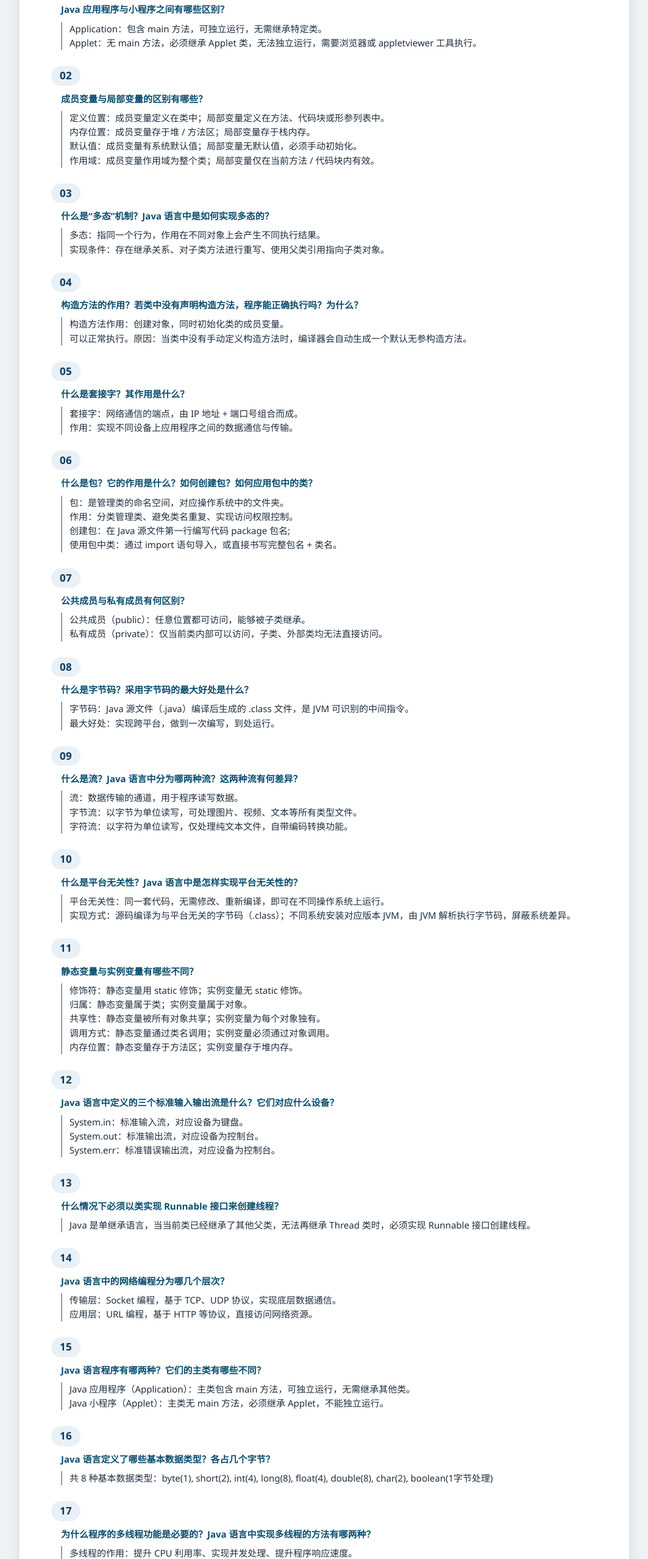
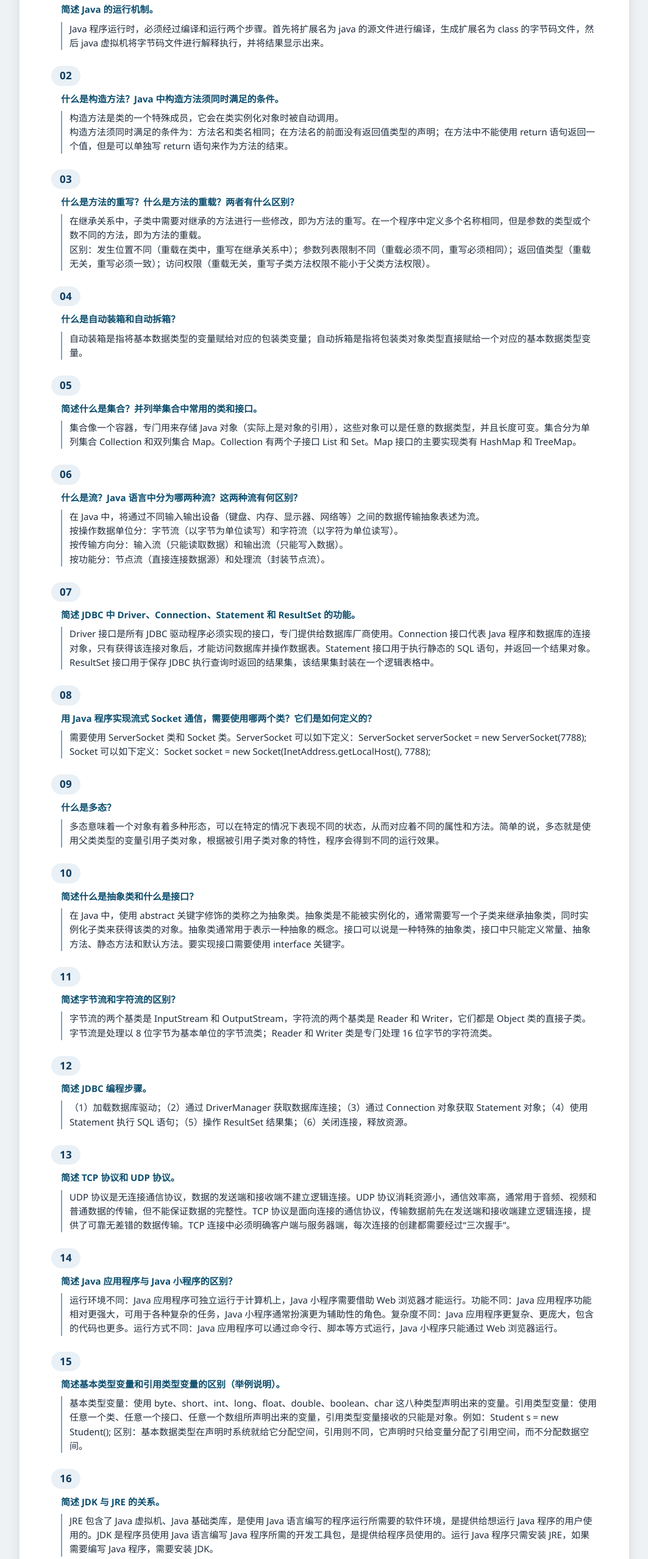
Before and after one commit to sadith1504/Java-Q-A, a plain HTML site: page index.html in a window 1280 px wide. Shown: the part 240-2797 px from the top of the page at 61% size, without its empty margins (108-1171 px from the left). Drawn offline with Linux system fonts and the light colour scheme.

Commit message:
Update index.html

```diff
--- a/index.html
+++ b/index.html
@@ -1,7 +1,7 @@
-<!doctype html>
+<!DOCTYPE html>
 <html lang="zh-CN">
 <head>
-    <meta charset="UTF-8" />
+    <meta charset="UTF-8">
     <title>Java简答题复习套卷</title>
     <style>
         * {
@@ -11,7 +11,7 @@
         }
         body {
             background-color: #eef2f5;
-        font-family: "Segoe UI", "Roboto", "Noto Sans", system-ui, sans-serif;
+            font-family: 'Segoe UI', 'Roboto', 'Noto Sans', system-ui, sans-serif;
             padding: 40px 20px;
             line-height: 1.55;
         }
@@ -19,7 +19,7 @@
             max-width: 1000px;
             margin: 0 auto;
             background: white;
-        box-shadow: 0 8px 20px rgba(0, 0, 0, 0.1);
+            box-shadow: 0 8px 20px rgba(0,0,0,0.1);
             border-radius: 4px;
             padding: 48px 52px;
         }
@@ -89,7 +89,7 @@
             background: #f0f3f8;
             padding: 0 5px;
             border-radius: 10px;
-        font-family: "JetBrains Mono", "Cascadia Code", monospace;
+            font-family: 'JetBrains Mono', 'Cascadia Code', monospace;
             font-size: 13.5px;
         }
         hr {
@@ -110,272 +110,63 @@
 </head>
 <body>
 <div class="paper">
-      <h1>Java 简答题 · 核心复习套卷</h1>
+    <h1>Java 简答题 · 复习套卷</h1>
     <div class="sub">
-        <span>共 23 题 </span>
+        <span></span>
+        <span>共25题</span>
     </div>
 
-      <div class="question">
-        <div class="q-title">01</div>
-        <div class="q-body">
-          <strong>Java 应用程序与小程序之间有哪些区别？</strong>
-          <div class="answer">
-            Application：包含 main 方法，可独立运行，无需继承特定类。<br />Applet：无
-            main 方法，必须继承 Applet 类，无法独立运行，需要浏览器或
-            appletviewer 工具执行。
-          </div>
-        </div>
-      </div>
+    <div class="question"><div class="q-title">01</div><div class="q-body"><strong>简述 Java 的运行机制。</strong><div class="answer">Java 程序运行时，必须经过编译和运行两个步骤。首先将扩展名为 java 的源文件进行编译，生成扩展名为 class 的字节码文件，然后 java 虚拟机将字节码文件进行解释执行，并将结果显示出来。</div></div></div>
 
-      <div class="question">
-        <div class="q-title">02</div>
-        <div class="q-body">
-          <strong>成员变量与局部变量的区别有哪些？</strong>
-          <div class="answer">
-            定义位置：成员变量定义在类中；局部变量定义在方法、代码块或形参列表中。<br />内存位置：成员变量存于堆
-            / 方法区；局部变量存于栈内存。<br />默认值：成员变量有系统默认值；局部变量无默认值，必须手动初始化。<br />作用域：成员变量作用域为整个类；局部变量仅在当前方法
-            / 代码块内有效。
-          </div>
-        </div>
-      </div>
+    <div class="question"><div class="q-title">02</div><div class="q-body"><strong>什么是构造方法？Java 中构造方法须同时满足的条件。</strong><div class="answer">构造方法是类的一个特殊成员，它会在类实例化对象时被自动调用。<br>构造方法须同时满足的条件为：方法名和类名相同；在方法名的前面没有返回值类型的声明；在方法中不能使用 return 语句返回一个值，但是可以单独写 return 语句来作为方法的结束。</div></div></div>
 
-      <div class="question">
-        <div class="q-title">03</div>
-        <div class="q-body">
-          <strong>什么是“多态”机制？Java 语言中是如何实现多态的？</strong>
-          <div class="answer">
-            多态：指同一个行为，作用在不同对象上会产生不同执行结果。<br />实现条件：存在继承关系、对子类方法进行重写、使用父类引用指向子类对象。
-          </div>
-        </div>
-      </div>
+    <div class="question"><div class="q-title">03</div><div class="q-body"><strong>什么是方法的重写？什么是方法的重载？两者有什么区别？</strong><div class="answer">在继承关系中，子类中需要对继承的方法进行一些修改，即为方法的重写。在一个程序中定义多个名称相同，但是参数的类型或个数不同的方法，即为方法的重载。<br>区别：发生位置不同（重载在类中，重写在继承关系中）；参数列表限制不同（重载必须不同，重写必须相同）；返回值类型（重载无关，重写必须一致）；访问权限（重载无关，重写子类方法权限不能小于父类方法权限）。</div></div></div>
 
-      <div class="question">
-        <div class="q-title">04</div>
-        <div class="q-body">
-          <strong
-            >构造方法的作用？若类中没有声明构造方法，程序能正确执行吗？为什么？</strong
-          >
-          <div class="answer">
-            构造方法作用：创建对象，同时初始化类的成员变量。<br />可以正常执行。原因：当类中没有手动定义构造方法时，编译器会自动生成一个默认无参构造方法。
-          </div>
-        </div>
-      </div>
+    <div class="question"><div class="q-title">04</div><div class="q-body"><strong>什么是自动装箱和自动拆箱？</strong><div class="answer">自动装箱是指将基本数据类型的变量赋给对应的包装类变量；自动拆箱是指将包装类对象类型直接赋给一个对应的基本数据类型变量。</div></div></div>
 
-      <div class="question">
-        <div class="q-title">05</div>
-        <div class="q-body">
-          <strong>什么是套接字？其作用是什么？</strong>
-          <div class="answer">
-            套接字：网络通信的端点，由 IP 地址 + 端口号组合而成。<br />作用：实现不同设备上应用程序之间的数据通信与传输。
-          </div>
-        </div>
-      </div>
+    <div class="question"><div class="q-title">05</div><div class="q-body"><strong>简述什么是集合？并列举集合中常用的类和接口。</strong><div class="answer">集合像一个容器，专门用来存储 Java 对象（实际上是对象的引用），这些对象可以是任意的数据类型，并且长度可变。集合分为单列集合 Collection 和双列集合 Map。Collection 有两个子接口 List 和 Set。Map 接口的主要实现类有 HashMap 和 TreeMap。</div></div></div>
 
-      <div class="question">
-        <div class="q-title">06</div>
-        <div class="q-body">
-          <strong
-            >什么是包？它的作用是什么？如何创建包？如何应用包中的类？</strong
-          >
-          <div class="answer">
-            包：是管理类的命名空间，对应操作系统中的文件夹。<br />作用：分类管理类、避免类名重复、实现访问权限控制。<br />创建包：在
-            Java 源文件第一行编写代码 package 包名;<br />使用包中类：通过 import
-            语句导入，或直接书写完整包名 + 类名。
-          </div>
-        </div>
-      </div>
+    <div class="question"><div class="q-title">06</div><div class="q-body"><strong>什么是流？Java 语言中分为哪两种流？这两种流有何区别？</strong><div class="answer">在 Java 中，将通过不同输入输出设备（键盘、内存、显示器、网络等）之间的数据传输抽象表述为流。<br>按操作数据单位分：字节流（以字节为单位读写）和字符流（以字符为单位读写）。<br>按传输方向分：输入流（只能读取数据）和输出流（只能写入数据）。<br>按功能分：节点流（直接连接数据源）和处理流（封装节点流）。</div></div></div>
 
-      <div class="question">
-        <div class="q-title">07</div>
-        <div class="q-body">
-          <strong>公共成员与私有成员有何区别？</strong>
-          <div class="answer">
-            公共成员（public）：任意位置都可访问，能够被子类继承。<br />私有成员（private）：仅当前类内部可以访问，子类、外部类均无法直接访问。
-          </div>
-        </div>
-      </div>
+    <div class="question"><div class="q-title">07</div><div class="q-body"><strong>简述 JDBC 中 Driver、Connection、Statement 和 ResultSet 的功能。</strong><div class="answer">Driver 接口是所有 JDBC 驱动程序必须实现的接口，专门提供给数据库厂商使用。Connection 接口代表 Java 程序和数据库的连接对象，只有获得该连接对象后，才能访问数据库并操作数据表。Statement 接口用于执行静态的 SQL 语句，并返回一个结果对象。ResultSet 接口用于保存 JDBC 执行查询时返回的结果集，该结果集封装在一个逻辑表格中。</div></div></div>
 
-      <div class="question">
-        <div class="q-title">08</div>
-        <div class="q-body">
-          <strong>什么是字节码？采用字节码的最大好处是什么？</strong>
-          <div class="answer">
-            字节码：Java 源文件（.java）编译后生成的 .class 文件，是 JVM
-            可识别的中间指令。<br />最大好处：实现跨平台，做到一次编写，到处运行。
-          </div>
-        </div>
-      </div>
+    <div class="question"><div class="q-title">08</div><div class="q-body"><strong>用 Java 程序实现流式 Socket 通信，需要使用哪两个类？它们是如何定义的？</strong><div class="answer">需要使用 ServerSocket 类和 Socket 类。ServerSocket 可以如下定义：ServerSocket serverSocket = new ServerSocket(7788); Socket 可以如下定义：Socket socket = new Socket(InetAddress.getLocalHost(), 7788);</div></div></div>
 
-      <div class="question">
-        <div class="q-title">09</div>
-        <div class="q-body">
-          <strong>什么是流？Java 语言中分为哪两种流？这两种流有何差异？</strong>
-          <div class="answer">
-            流：数据传输的通道，用于程序读写数据。<br />字节流：以字节为单位读写，可处理图片、视频、文本等所有类型文件。<br />字符流：以字符为单位读写，仅处理纯文本文件，自带编码转换功能。
-          </div>
-        </div>
-      </div>
+    <div class="question"><div class="q-title">09</div><div class="q-body"><strong>什么是多态？</strong><div class="answer">多态意味着一个对象有着多种形态，可以在特定的情况下表现不同的状态，从而对应着不同的属性和方法。简单的说，多态就是使用父类类型的变量引用子类对象，根据被引用子类对象的特性，程序会得到不同的运行效果。</div></div></div>
 
-      <div class="question">
-        <div class="q-title">10</div>
-        <div class="q-body">
-          <strong>什么是平台无关性？Java 语言中是怎样实现平台无关性的？</strong>
-          <div class="answer">
-            平台无关性：同一套代码，无需修改、重新编译，即可在不同操作系统上运行。<br />实现方式：源码编译为与平台无关的字节码（.class）；不同系统安装对应版本
-            JVM，由 JVM 解析执行字节码，屏蔽系统差异。
-          </div>
-        </div>
-      </div>
+    <div class="question"><div class="q-title">10</div><div class="q-body"><strong>简述什么是抽象类和什么是接口？</strong><div class="answer">在 Java 中，使用 abstract 关键字修饰的类称之为抽象类。抽象类是不能被实例化的，通常需要写一个子类来继承抽象类，同时实例化子类来获得该类的对象。抽象类通常用于表示一种抽象的概念。接口可以说是一种特殊的抽象类，接口中只能定义常量、抽象方法、静态方法和默认方法。要实现接口需要使用 interface 关键字。</div></div></div>
 
-      <div class="question">
-        <div class="q-title">11</div>
-        <div class="q-body">
-          <strong>静态变量与实例变量有哪些不同？</strong>
-          <div class="answer">
-            修饰符：静态变量用 static 修饰；实例变量无 static 修饰。<br />归属：静态变量属于类；实例变量属于对象。<br />共享性：静态变量被所有对象共享；实例变量为每个对象独有。<br />调用方式：静态变量通过类名调用；实例变量必须通过对象调用。<br />内存位置：静态变量存于方法区；实例变量存于堆内存。
-          </div>
-        </div>
-      </div>
+    <div class="question"><div class="q-title">11</div><div class="q-body"><strong>简述字节流和字符流的区别？</strong><div class="answer">字节流的两个基类是 InputStream 和 OutputStream，字符流的两个基类是 Reader 和 Writer，它们都是 Object 类的直接子类。字节流是处理以 8 位字节为基本单位的字节流类；Reader 和 Writer 类是专门处理 16 位字节的字符流类。</div></div></div>
 
-      <div class="question">
-        <div class="q-title">12</div>
-        <div class="q-body">
-          <strong
-            >Java
-            语言中定义的三个标准输入输出流是什么？它们对应什么设备？</strong
-          >
-          <div class="answer">
-            System.in：标准输入流，对应设备为键盘。<br />System.out：标准输出流，对应设备为控制台。<br />System.err：标准错误输出流，对应设备为控制台。
-          </div>
-        </div>
-      </div>
+    <div class="question"><div class="q-title">12</div><div class="q-body"><strong>简述 JDBC 编程步骤。</strong><div class="answer">（1）加载数据库驱动；（2）通过 DriverManager 获取数据库连接；（3）通过 Connection 对象获取 Statement 对象；（4）使用 Statement 执行 SQL 语句；（5）操作 ResultSet 结果集；（6）关闭连接，释放资源。</div></div></div>
 
-      <div class="question">
-        <div class="q-title">13</div>
-        <div class="q-body">
-          <strong>什么情况下必须以类实现 Runnable 接口来创建线程？</strong>
-          <div class="answer">
-            Java 是单继承语言，当当前类已经继承了其他父类，无法再继承 Thread
-            类时，必须实现 Runnable 接口创建线程。
-          </div>
-        </div>
-      </div>
+    <div class="question"><div class="q-title">13</div><div class="q-body"><strong>简述 TCP 协议和 UDP 协议。</strong><div class="answer">UDP 协议是无连接通信协议，数据的发送端和接收端不建立逻辑连接。UDP 协议消耗资源小，通信效率高，通常用于音频、视频和普通数据的传输，但不能保证数据的完整性。TCP 协议是面向连接的通信协议，传输数据前先在发送端和接收端建立逻辑连接，提供了可靠无差错的数据传输。TCP 连接中必须明确客户端与服务器端，每次连接的创建都需要经过“三次握手”。</div></div></div>
 
-      <div class="question">
-        <div class="q-title">14</div>
-        <div class="q-body">
-          <strong>Java 语言中的网络编程分为哪几个层次？</strong>
-          <div class="answer">
-            传输层：Socket 编程，基于 TCP、UDP 协议，实现底层数据通信。<br />应用层：URL
-            编程，基于 HTTP 等协议，直接访问网络资源。
-          </div>
-        </div>
-      </div>
+    <div class="question"><div class="q-title">14</div><div class="q-body"><strong>简述 Java 应用程序与 Java 小程序的区别？</strong><div class="answer">运行环境不同：Java 应用程序可独立运行于计算机上，Java 小程序需要借助 Web 浏览器才能运行。功能不同：Java 应用程序功能相对更强大，可用于各种复杂的任务，Java 小程序通常扮演更为辅助性的角色。复杂度不同：Java 应用程序更复杂、更庞大，包含的代码也更多。运行方式不同：Java 应用程序可以通过命令行、脚本等方式运行，Java 小程序只能通过 Web 浏览器运行。</div></div></div>
 
-      <div class="question">
-        <div class="q-title">15</div>
-        <div class="q-body">
-          <strong>Java 语言程序有哪两种？它们的主类有哪些不同？</strong>
-          <div class="answer">
-            Java 应用程序（Application）：主类包含 main
-            方法，可独立运行，无需继承其他类。<br />Java
-            小程序（Applet）：主类无 main 方法，必须继承 Applet，不能独立运行。
-          </div>
-        </div>
-      </div>
+    <div class="question"><div class="q-title">15</div><div class="q-body"><strong>简述基本类型变量和引用类型变量的区别（举例说明）。</strong><div class="answer">基本类型变量：使用 byte、short、int、long、float、double、boolean、char 这八种类型声明出来的变量。引用类型变量：使用任意一个类、任意一个接口、任意一个数组所声明出来的变量，引用类型变量接收的只能是对象。例如：Student s = new Student(); 区别：基本数据类型在声明时系统就给它分配空间，引用则不同，它声明时只给变量分配了引用空间，而不分配数据空间。</div></div></div>
 
-      <div class="question">
-        <div class="q-title">16</div>
-        <div class="q-body">
-          <strong>Java 语言定义了哪些基本数据类型？各占几个字节？</strong>
-          <div class="answer">
-            共 8 种基本数据类型：byte(1), short(2), int(4), long(8), float(4),
-            double(8), char(2), boolean(1字节处理)
-          </div>
-        </div>
-      </div>
+    <div class="question"><div class="q-title">16</div><div class="q-body"><strong>简述 JDK 与 JRE 的关系。</strong><div class="answer">JRE 包含了 Java 虚拟机、Java 基础类库，是使用 Java 语言编写的程序运行所需要的软件环境，是提供给想运行 Java 程序的用户使用的。JDK 是程序员使用 Java 语言编写 Java 程序所需的开发工具包，是提供给程序员使用的。运行 Java 程序只需安装 JRE，如果需要编写 Java 程序，需要安装 JDK。</div></div></div>
 
-      <div class="question">
-        <div class="q-title">17</div>
-        <div class="q-body">
-          <strong
-            >为什么程序的多线程功能是必要的？Java
-            语言中实现多线程的方法有哪两种？</strong
-          >
-          <div class="answer">
-            多线程的作用：提升 CPU 利用率、实现并发处理、提升程序响应速度。<br />两种实现方式：继承
-            Thread 类、实现 Runnable 接口。
-          </div>
-        </div>
-      </div>
+    <div class="question"><div class="q-title">17</div><div class="q-body"><strong>简述方法的重载与覆盖的区别。</strong><div class="answer">方法重载指在一个类中创建了多个方法，具有相同的方法名，但参数的个数不同、参数的数据类型不同、参数顺序不同。覆盖是指子类中定义的方法与父类中方法名相同，子类在调用这个同名方法时，默认调用它自己定义的方法，而将从父类那里继承来的方法“覆盖”住。重载是在一个类中有多个方法，方法名相同而参数不同；覆盖是指父类和子类中方法同名且拥有相同的参数列表，子类在调用时默认调用子类的同名方法而覆盖掉父类的方法。</div></div></div>
 
-      <div class="question">
-        <div class="q-title">18</div>
-        <div class="q-body">
-          <strong>写出至少 5 个 Java 语言中的常用包</strong>
-          <div class="answer">
-            java.lang, java.util, java.io, java.net, java.sql, javax.swing 等。
-          </div>
-        </div>
-      </div>
+    <div class="question"><div class="q-title">18</div><div class="q-body"><strong>什么是接口？为什么要定义接口？</strong><div class="answer">接口是一种用来定义程序的协议，它描述可属于任何类或结构的一组相关行为。接口的意义在于抽象、不拘细节，从而使同类事物在同一高度具有通用及可替代性。定义接口与定义类非常相似，接口是由常量和抽象方法组成的特殊类。一个类只能由一个父类，但是它可以同时实现若干个接口，即实现了多重继承。</div></div></div>
 
-      <div class="question">
-        <div class="q-title">19</div>
-        <div class="q-body">
-          <strong
-            >JDBC 中 DriverManager、Connection、Statement 和 ResultSet
-            接口的功能？</strong
-          >
-          <div class="answer">
-            DriverManager：加载数据库驱动，获取数据库连接。<br />Connection：代表数据库连接会话，用于创建语句对象。<br />Statement：负责执行
-            SQL 语句。<br />ResultSet：封装查询返回的数据结果，提供数据遍历读取功能。
-          </div>
-        </div>
-      </div>
+    <div class="question"><div class="q-title">19</div><div class="q-body"><strong>InputStream、OutputStream、Reader 和 Writer 四个类的区别？</strong><div class="answer">OutputStream 和 InputStream 是字节输入和输出流。Reader 和 Writer 是字符流。字节流读写二进制文件，字符流读写文本文件。</div></div></div>
 
-      <div class="question">
-        <div class="q-title">20</div>
-        <div class="q-body">
-          <strong>面向对象编程中，什么是封装？</strong>
-          <div class="answer">
-            将类的成员变量私有化，隐藏内部实现细节，对外提供公共访问方法，以此保护数据安全。
-          </div>
-        </div>
-      </div>
+    <div class="question"><div class="q-title">20</div><div class="q-body"><strong>什么是平台无关性？JAVA 语言是如何实现平台无关性的？</strong><div class="answer">Java 是与平台无关的语言，主要指用 Java 编写的应用程序不用修改就可在不同的软硬件平台上运行。Java 语言是靠 Java 虚拟机（JVM）在目标代码级实现平台无关性的。Java 源程序通过编译器会被转换成与平台无关的字节码，字节码是 JVM 的指令组，任何一种能够运行 Java 字节码的软件均可看做是 JVM。</div></div></div>
 
-      <div class="question">
-        <div class="q-title">21</div>
-        <div class="q-body">
-          <strong>如何使用 JDK 编译与运行 Java 小程序？</strong>
-          <div class="answer">
-            编译：执行命令 javac 文件名.java，生成 class 字节码文件。<br />运行：编写
-            HTML 文件嵌入小程序代码，执行 appletviewer 文件名.html 运行。
-          </div>
-        </div>
-      </div>
+    <div class="question"><div class="q-title">21</div><div class="q-body"><strong>自动类型转换的前提是什么？简述转换时的优先级顺序。</strong><div class="answer">前提：转换前的数据类型与转换后的数据类型兼容；转换后的数据类型的表示范围比转换前的数据类型的表示范围大。优先级顺序从低到高：byte, short, char, int, long, float, double。</div></div></div>
 
-      <div class="question">
-        <div class="q-title">22</div>
-        <div class="q-body">
-          <strong>Java 语言中什么是构造方法？构造方法有什么作用？</strong>
-          <div class="answer">
-            构造方法：方法名与类名完全相同，没有返回值类型的特殊方法。<br />作用：创建类的对象、初始化对象的成员变量。
-          </div>
-        </div>
-      </div>
+    <div class="question"><div class="q-title">22</div><div class="q-body"><strong>简述 JAVA 程序中的成员变量和局部变量的区别。</strong><div class="answer">1）定义的位置不一样：成员变量在类体内部方法体外面，局部变量在方法体内部。2）作用范围不一样：成员变量作用范围是整个类，局部变量作用范围是方法体。3）默认值不一样：成员变量有默认值，局部变量没有默认值。4）内存的位置不一样：成员变量位于堆内存，局部变量位于栈内存。5）生命周期不一样：局部变量随着方法进栈而诞生、出栈而消亡，成员变量随着对象创建而诞生、GC 回收而消亡。</div></div></div>
 
-      <div class="question">
-        <div class="q-title">23</div>
-        <div class="q-body">
-          <strong>使用 JDBC 开发数据库应用程序的主要步骤？</strong>
-          <div class="answer">
-            加载数据库驱动 → 获取数据库连接 → 创建语句对象 → 执行 SQL 语句 →
-            处理查询结果 → 关闭相关资源。
-          </div>
-        </div>
-      </div>
+    <div class="question"><div class="q-title">23</div><div class="q-body"><strong>简述 JAVA 程序中对象的相等和指向它们的引用相等的区别。</strong><div class="answer">对象的相等，比的是内存中存放的内容是否相等。而引用相等，比较的是它们指向的内存地址是否相等。</div></div></div>
 
-      <footer>Java 核心简答题 · 复习专用</footer>
+    <div class="question"><div class="q-title">24</div><div class="q-body"><strong>什么是接口？简述接口与抽象类的区别。</strong><div class="answer">接口是用于完成特定功能的若干属性组织成相对独立的属性集合。定义接口与定义类非常相似，接口是由常量和抽象方法组成的特殊类。一个类只能由一个父类，但可以同时实现若干个接口，实现了多重继承。与类的继承不同的是，一个接口可以有一个以上的父接口，新接口将继承所有父接口中的属性和方法。</div></div></div>
+
+    <div class="question"><div class="q-title">25</div><div class="q-body"><strong>Java 实现多线程有哪两种途径？有什么区别？</strong><div class="answer">实现多线程的方法有两种：一种是继承 java.lang 包中的 Thread 类；另一种是用户在定义自己的类中实现 Runnable 接口。直接继承 Thread 类的特点是编写简单，可以直接操纵线程，但缺点是若继承 Thread 类，就不能再继承其他类。使用 Runnable 接口的特点是可以将 Thread 类与所要处理的任务的类分开，形成清晰的模型，还可以从其他类继承，从而实现多重继承的功能。</div></div></div>
+
+    <footer> Java 简答题 </footer>
 </div>
 </body>
 </html>
```
Lines whose indentation alone changed are shown as unchanged.
